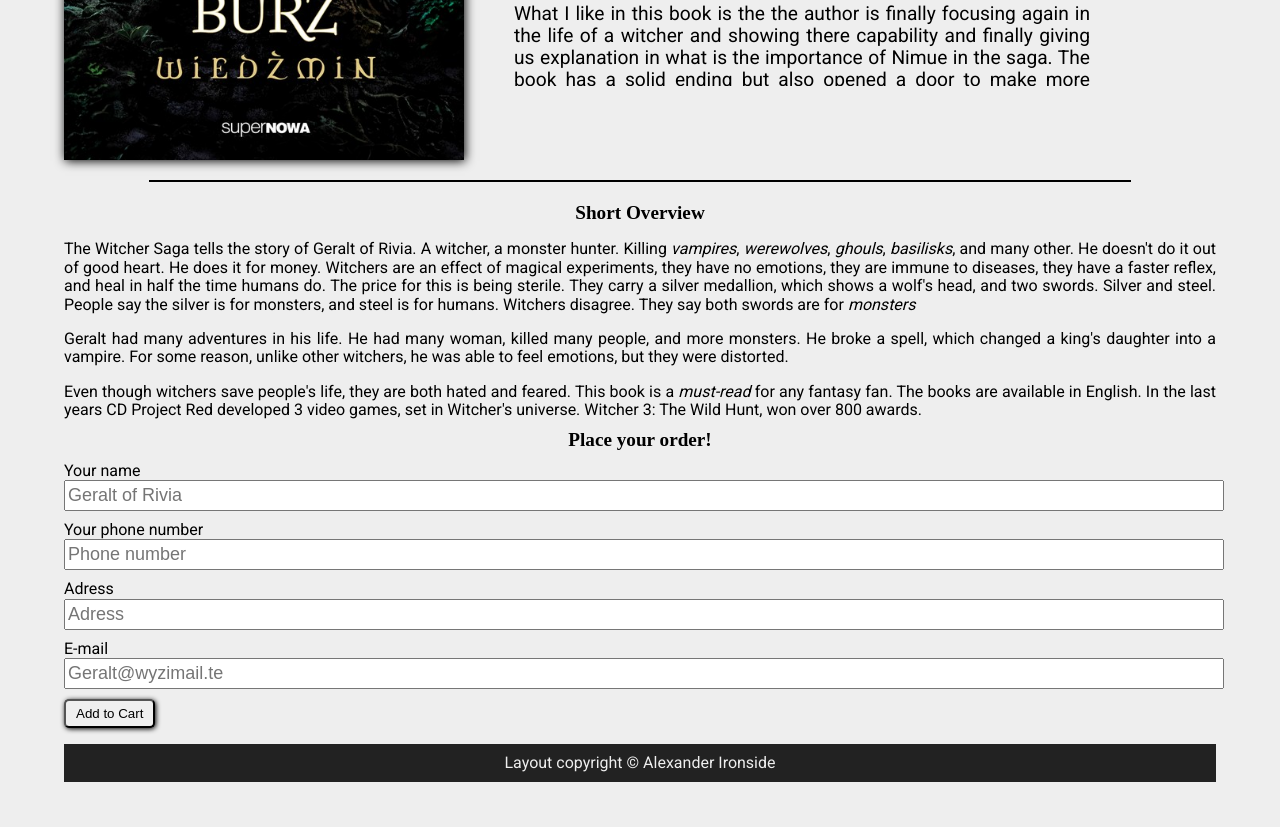
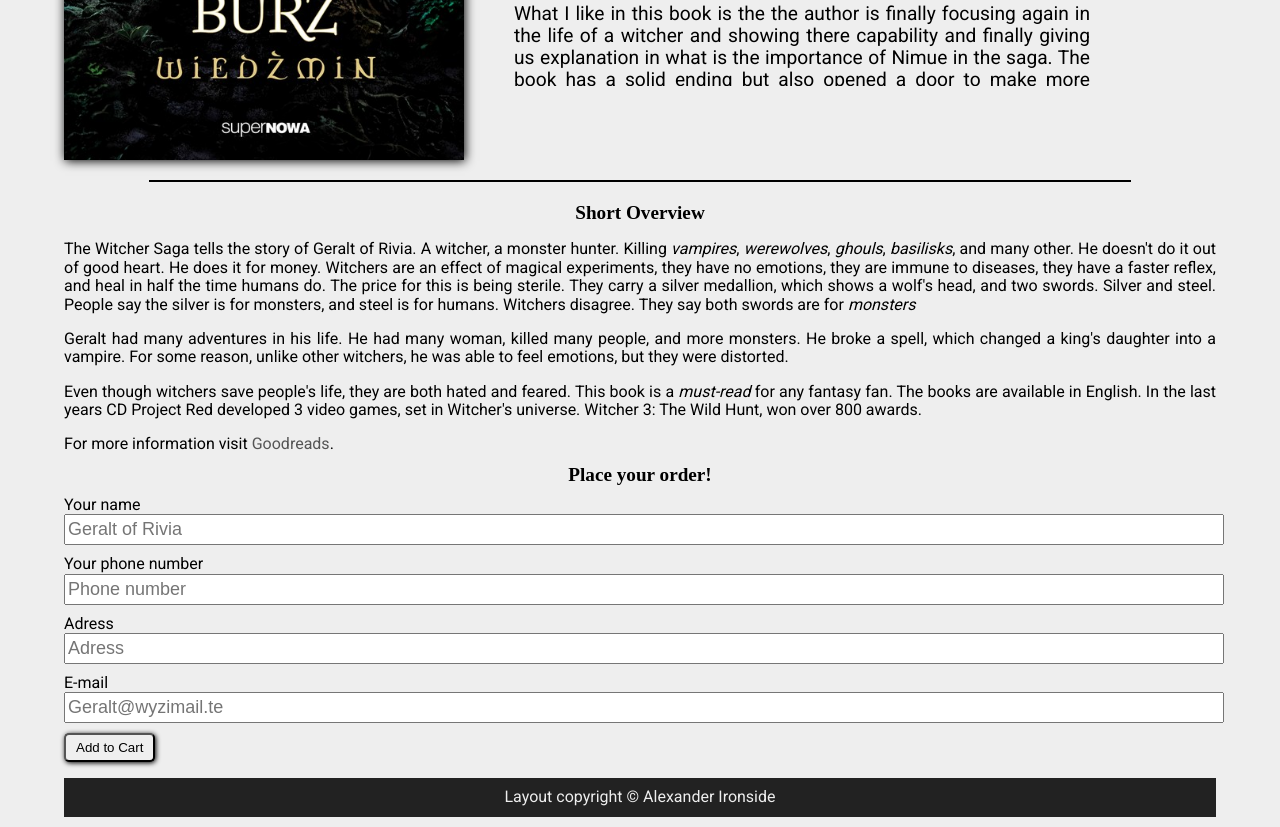
Before and after one commit to alex3wielki/User-interface-project-2, a website: page index.html in a window 1280 px wide. Shown: the part 5929-6756 px from the top of the page. Before the commit the page ends 6721 px from the top, so only its background shows below. Drawn offline with nearby package versions, Linux system fonts and the light colour scheme; a web font is replaced by a local one.

Commit message:
validated the html and css

```diff
--- a/Content/app.scss
+++ b/Content/app.scss
@@ -262,6 +262,21 @@
                     }
                 }
             }
+            // +++++++++++++++++++++ Styling #overview +++++++++++++++++++++ //
+            #overview {
+                p {
+                    a {
+                        text-decoration: none;
+                        color: #555;
+                        transition-duration: 0.3s;
+                    }
+                    a:hover {
+                        // text-decoration: underline;
+                        transition-duration: 0.3s;
+                        color: darkgoldenrod;
+                    }
+                }
+            }
             // +++++++++++++++++++++ Styling the form +++++++++++++++++++++ //
             form {
                 label {
--- a/index.html
+++ b/index.html
@@ -188,6 +188,7 @@
             were distorted.</p>
         <p>Even though witchers save people's life, they are both hated and feared. This book is a <em>must-read</em> for any fantasy fan. The books are available in English. In the last years CD Project Red developed 3 video games, set in Witcher's universe.
             Witcher 3: The Wild Hunt, won over 800 awards.</p>
+        <p>For more information visit <a target="_blank" href="https://www.goodreads.com">Goodreads</a>.</p>
     </section>
     <aside id="order">
         <h2>Place your order!</h2>
@@ -208,7 +209,7 @@
     </footer>
     <div class="controllers">
         <!--I put this Div here, because it's the last thing the search engine will read. I will take it out with jquery and position fixed anyway.-->
-        <a href="#home" class="toTop">Back to top</span>
+        <a href="#home" class="toTop">Back to top</a>
     </div>
     <script src="http://code.jquery.com/jquery-3.2.1.min.js" integrity="sha256-hwg4gsxgFZhOsEEamdOYGBf13FyQuiTwlAQgxVSNgt4=" crossorigin="anonymous"></script>
     <script src="./Scripts/app.js"></script>
```
Also changed, not shown: Content/app.css.
